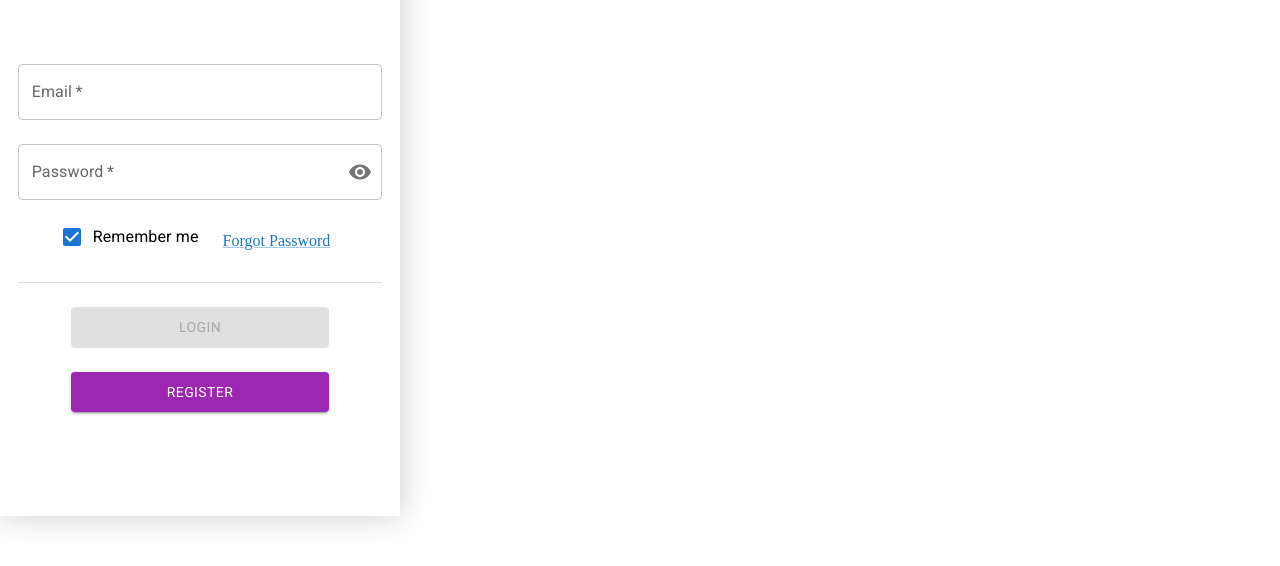
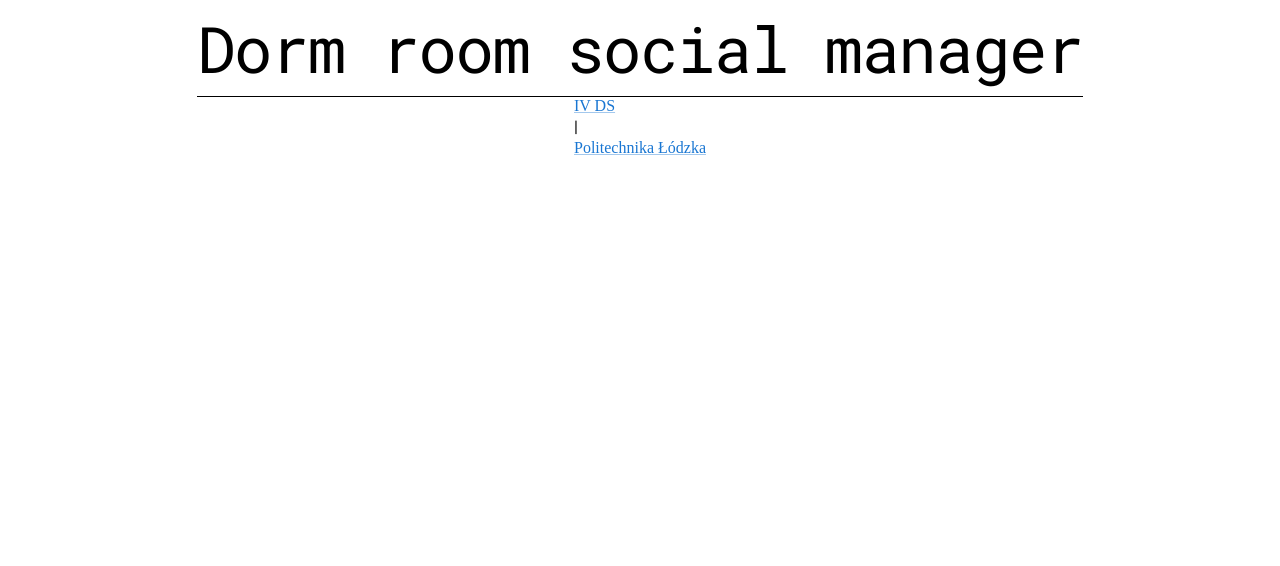
Before and after one commit to dorm-social-room-manager/dsrm-frontend, a React (Vite) app: page / in a window 1280 px wide. Shown: the top 566 px of the page. Built offline with nearby package versions, Linux system fonts and the light colour scheme.

Commit message:
feat: draft version of a header component
Related work item: GH-4

```diff
--- /dev/null
+++ b/components/Header.tsx
@@ -0,0 +1,32 @@
+import '@fontsource/roboto';
+import '@fontsource/roboto-mono';
+import { Grid, Link, Typography } from '@mui/material';
+
+export function Header() {
+  return (
+    <header>
+      <Grid
+        container
+        direction='column'
+        alignItems='center'
+        justifyContent='center'
+        spacing={0}
+        padding={0}
+      >
+        <Typography sx={{ borderBottom: 1, fontFamily: 'Roboto Mono', fontSize: 64, fontWeight: '500', letterSpacing: -1.5 }}>
+          Dorm room social manager
+        </Typography>
+        <div>
+          <Link
+            href='https://samorzad.p.lodz.pl/osiedle-akademickie/iv-dom-studenta
+'
+          >
+            IV DS
+          </Link>
+          <Typography>|</Typography>
+          <Link href='https://p.lodz.pl/'>Politechnika Łódzka</Link>
+        </div>
+      </Grid>
+    </header>
+  );
+}
--- a/package.json
+++ b/package.json
@@ -20,6 +20,7 @@
     "@emotion/react": "^11.10.5",
     "@emotion/styled": "^11.10.5",
     "@fontsource/roboto": "^4.5.8",
+    "@fontsource/roboto-mono": "^4.5.8",
     "@mui/icons-material": "^5.10.16",
     "@mui/material": "^5.10.15",
     "formik": "^2.2.9",
--- a/src/App.tsx
+++ b/src/App.tsx
@@ -1,12 +1,23 @@
 import { Route, Routes } from 'react-router-dom';
 import { LoginPage } from './pages/LoginPage';
+import { Footer } from '../components/Footer';
+import { Header } from '../components/Header';
+
 
 export function App() {
   return (
     <Routes>
       <Route
         path='/'
+        element={<Header />}
+      ></Route>
+      <Route
+        path='/'
         element={<LoginPage />}
+      />
+      <Route
+        path='/'
+        element={<Footer />}
       />
     </Routes>
   );
```
Also changed, not shown: 1 other file (tests, documents, lock files or other folders).
